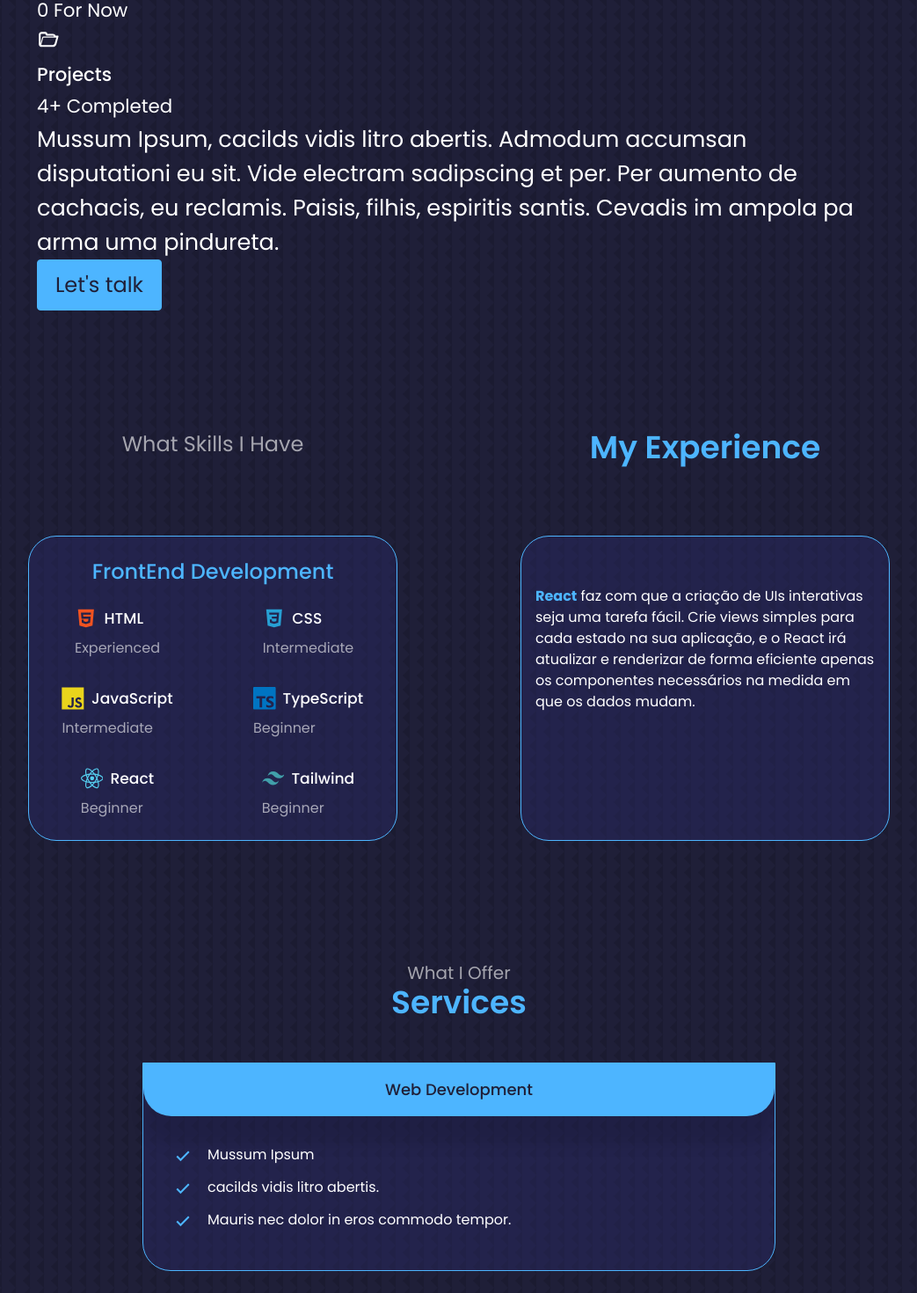
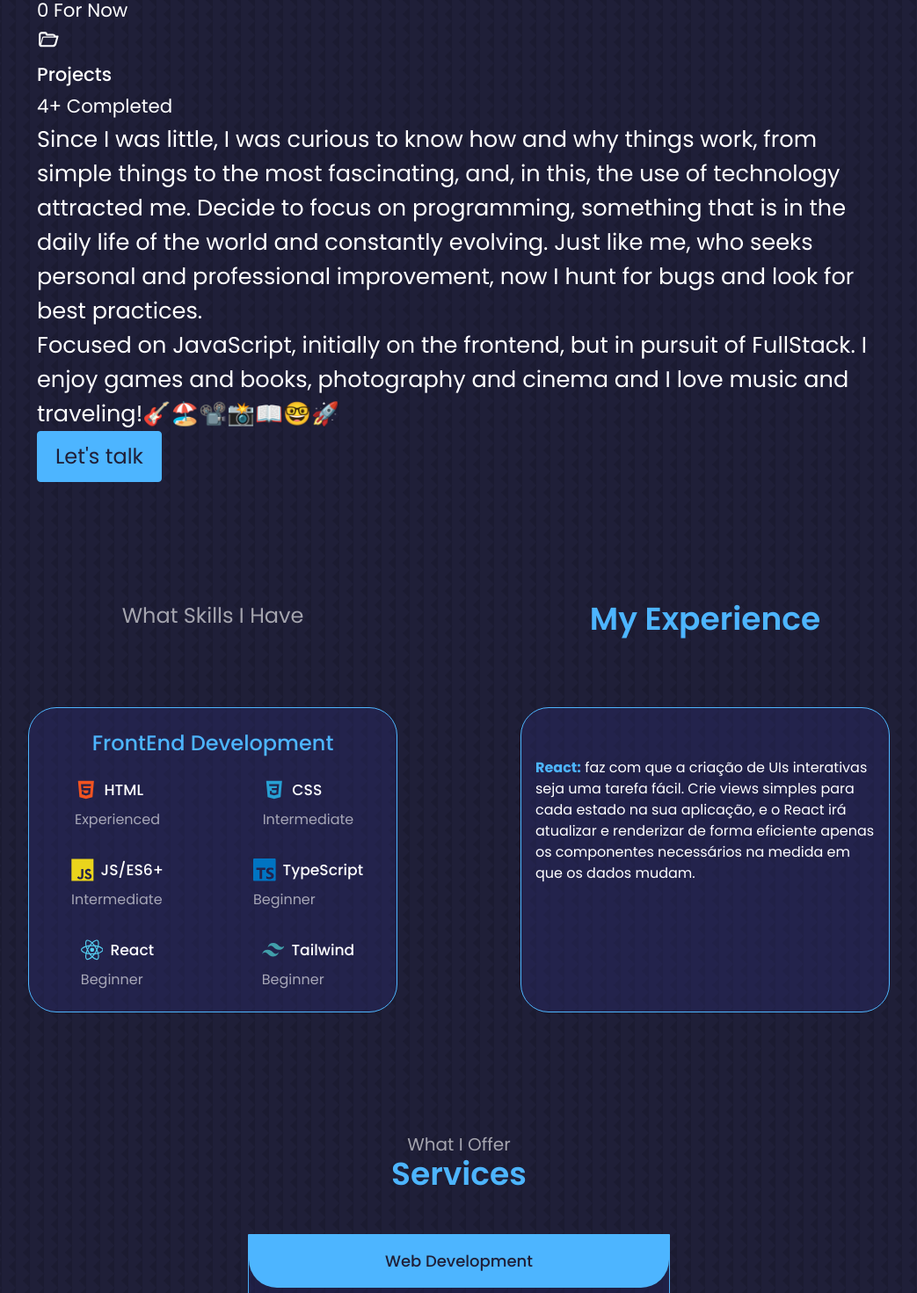
Before and after one commit to brunolyma/Portfolio-React, a React (Vite) app: page / in a window 1280 px wide. Shown: the part 2200-3670 px from the top of the page at 88% size, without its empty margins (118-1161 px from the left). Built offline with nearby package versions, Linux system fonts and the light colour scheme.

Commit message:
update: sections info/desc

```diff
--- a/src/components/About/About.tsx
+++ b/src/components/About/About.tsx
@@ -52,10 +52,15 @@ export function About() {
           </div>
 
           <p>
-            Mussum Ipsum, cacilds vidis litro abertis. Admodum accumsan
-            disputationi eu sit. Vide electram sadipscing et per. Per aumento de
-            cachacis, eu reclamis. Paisis, filhis, espiritis santis. Cevadis im
-            ampola pa arma uma pindureta.
+            Since I was little, I was curious to know how and why things work,
+            from simple things to the most fascinating, and, in this, the use of
+            technology attracted me. Decide to focus on programming, something
+            that is in the daily life of the world and constantly evolving. Just
+            like me, who seeks personal and professional improvement, now I hunt
+            for bugs and look for best practices. <br /> Focused on JavaScript,
+            initially on the frontend, but in pursuit of FullStack. I enjoy
+            games and books, photography and cinema and I love music and
+            traveling!🎸🏖️📽️📸📖🤓🚀
           </p>
           <a className="btn btn-primary" href="#contact">
             Let's talk
--- a/src/components/Experience/Experience.tsx
+++ b/src/components/Experience/Experience.tsx
@@ -16,28 +16,28 @@ const skillsLanguages = [
     icon: <DiHtml5 color="#F25320" />,
     lang: "HTML",
     level: "Experienced",
-    desc: " (Linguagem de Marcação de HiperTexto) é o bloco de construção mais básico da web. Define o significado e a estrutura do conteúdo da web.",
+    desc: " semantic practices to structure the code with explicit tags like header, section, footer, h1-h6, main, aside, form, caption..., also practices for better indexing in search engines (SEO) like meta:author, meta: description, meta:robots/nofollow/index, meta:property...",
   },
   {
     id: "css",
     icon: <DiCss3 color="#27A0D4" />,
     lang: "CSS",
     level: "Intermediate",
-    desc: ` (Cascading Style Sheets ou Folhas de Estilo em Cascata) é uma linguagem de estilo (en-US) usada para descrever a apresentação de um documento escrito em HTML ou em XML (incluindo várias linguagens em XML como SVG, MathML ou XHTML).da`,
+    desc: " Mobile-first adept, flexbox, grid layout, specificity, At-rules (@media, @key-frames, @import, @font-face..), good understanding and use of devTools",
   },
   {
     id: "js",
     icon: <DiJsBadge color="#EAD41C" />,
-    lang: "JavaScript",
+    lang: "JS/ES6+",
     level: "Intermediate",
-    desc: " (às vezes abreviado para JS) é uma linguagem leve, interpretada e baseada em objetos com funções de primeira classe, mais conhecida como a linguagem de script para páginas Web,ta",
+    desc: " primitive types, data structure, conditionals, repetitions, arrow/anonymous function, high-order-function, classes(constructor, super, methods, inheritance, get/set), exceptions, throw, try, catch, finally. Array/object(splice, unshift, pop, spread..., map, forEach, includes, filter, find), DOM manipulation, events. Template String, destructuring, JSON, NPM/Yarn, modularization, promises, async/await, fetch/axios...",
   },
   {
     id: "ts",
     icon: <SiTypescript color="#0074C2" />,
     lang: "TypeScript",
     level: "Beginner",
-    desc: " é uma linguagem de código aberto desenvolvida pela Microsoft que foi construída em cima do Javascript, que é muito difundido atualmente.",
+    desc: "",
   },
   {
     id: "react",
@@ -98,7 +98,7 @@ export function Experience() {
       <div className="container experience__container mobile">
         <div className="experience__description ">
           <p>
-            <span>{details.lang}</span>
+            <span>{details.lang}:</span>
             {details.desc}
           </p>
         </div>
--- a/src/components/Experience/experience.css
+++ b/src/components/Experience/experience.css
@@ -38,6 +38,7 @@
 }
 
 .experience__description > p span {
+  border-image: url();
   @apply text-base text-color-primary font-bold;
 }
 
--- a/src/components/Header/CTA.tsx
+++ b/src/components/Header/CTA.tsx
@@ -1,9 +1,9 @@
-import CV from "../../assets/cv.pdf";
+import CV from "../../assets/bruno_lima-cv.pdf";
 
 export function CTA() {
   return (
     <div className="cta">
-      <a className="btn" href={CV} download="Bruno Lima - CV.pdf">
+      <a className="btn" href={CV} download="bruno_lima-CV.pdf">
         Download CV
       </a>
       <a className="btn btn-primary" href="#contact">
--- a/src/components/Header/Header.tsx
+++ b/src/components/Header/Header.tsx
@@ -3,7 +3,6 @@ import Me from "../../assets/me.png";
 import { Socials } from "./Socials";
 
 import "./header.css";
-import { ScrollReveal } from "../../containers/ScrollReveal";
 
 export function Header() {
   return (
--- a/src/components/Services/Services.tsx
+++ b/src/components/Services/Services.tsx
@@ -8,9 +8,10 @@ const services = [
     id: "web",
     area: "Web Development",
     offer: [
-      "Mussum Ipsum",
-      "cacilds vidis litro abertis.",
-      "Mauris nec dolor in eros commodo tempor.",
+      "Mobile-first",
+      "Responsive",
+      "Clean Code",
+      "UI/UX"
     ],
   },
 ];
--- a/src/components/Services/services.css
+++ b/src/components/Services/services.css
@@ -1,5 +1,5 @@
 .service {
-  @apply h-fit bg-card-respon border border-solid border-color-primary rounded-b-[2rem] transition tablet:w-3/4 tablet:mx-auto laptop:bg-card-respon laptop:hover:bg-color-bg-variant laptop:hover:border-color-primary-variant;
+  @apply h-fit bg-card-respon border border-solid border-color-primary rounded-b-[2rem] transition tablet:w-3/4 tablet:mx-auto laptop:bg-card-respon laptop:hover:bg-color-bg-variant laptop:hover:border-color-primary-variant laptop:w-2/4;
 }
 
 .service__head {
```
Also changed, not shown: 1 other file (tests, documents, lock files or other folders).
